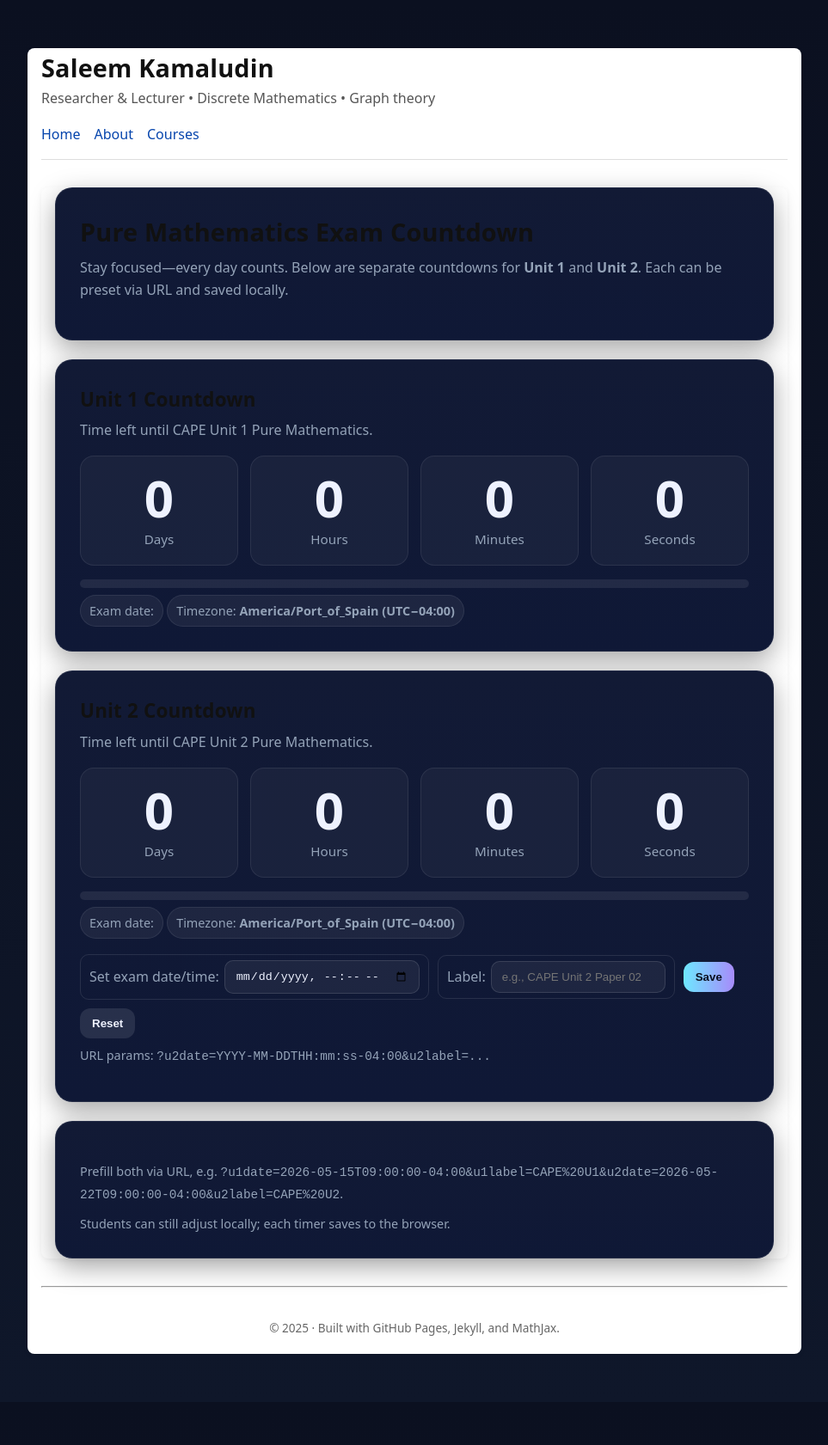
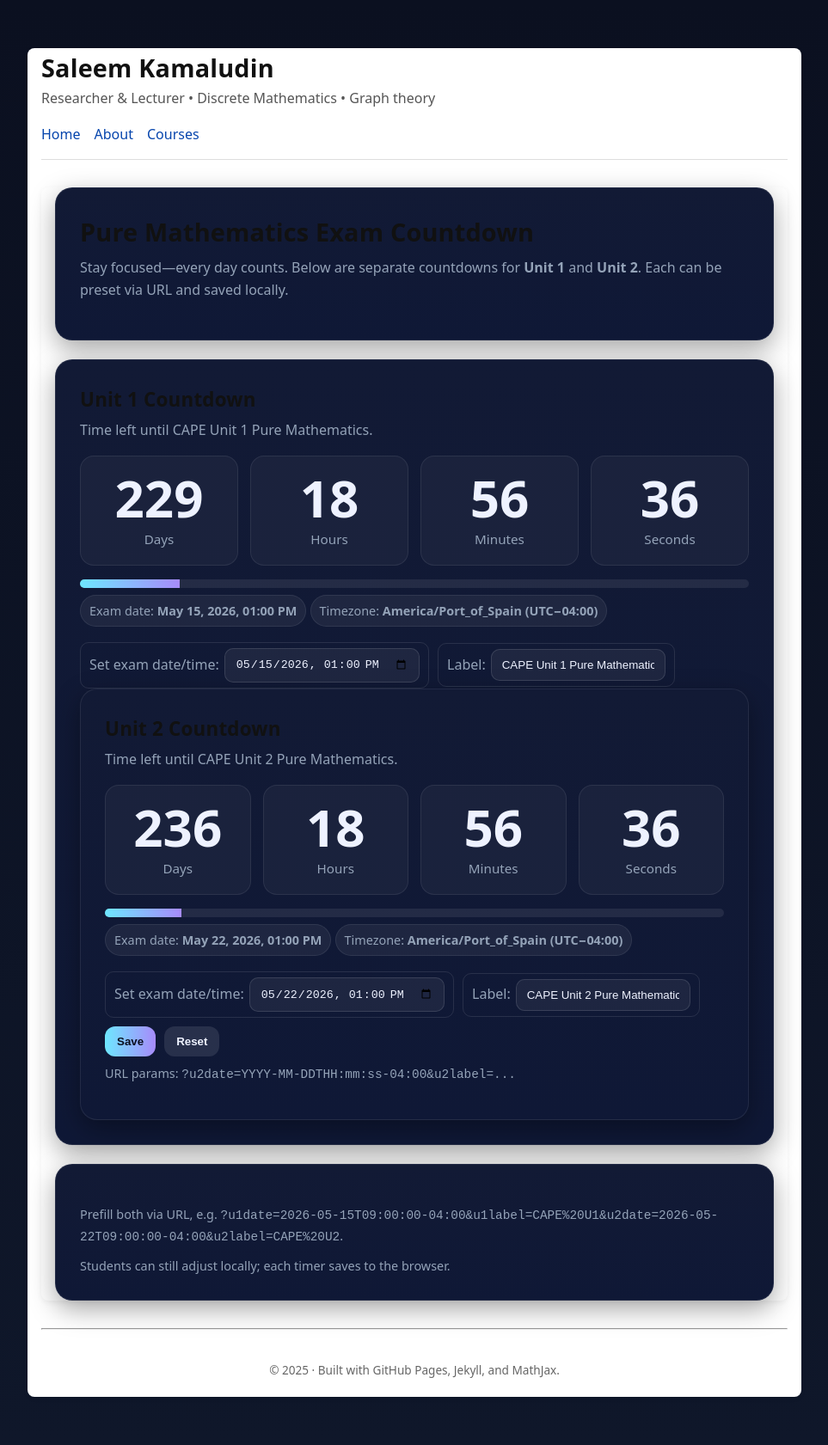
Before and after one commit to SaleemKamaludin/SaleemKamaludin.github.io, a Jekyll site: the page built from countdown/pure-math/index.html, in a window 1280 px wide. Shown: the whole page at 86% size, without its empty margins (158-1121 px from the left). Built offline with Jekyll 4.4.1, drawn with Linux system fonts in a browser that asks for light colours; before the commit the page ends 1631 px from its top, so only the background shows below that.

Commit message:
Update index.html

```diff
--- a/countdown/pure-math/index.html
+++ b/countdown/pure-math/index.html
@@ -64,16 +64,16 @@ title: Pure Mathematics Exam Countdown
             <span class="pill">Timezone: <strong>America/Port_of_Spain (UTC−04:00)</strong></span>
           </div>
         </div>
-       <!-- <div class="config">
+       <div class="config">
           <label class="kbd">Set exam date/time:
             <input class="exam-input" type="datetime-local" />
           </label>
           <label class="kbd">Label:
             <input class="label-input" type="text" placeholder="e.g., CAPE Unit 1 Paper 02" />
           </label>
-          <button class="save">Save</button>
+        <!--   <button class="save">Save</button>
           <button class="reset btn-ghost">Reset</button>
-        </div> -->
+        </div>
       <!--  <p class="note">URL params: <code>?u1date=YYYY-MM-DDTHH:mm:ss-04:00&u1label=...</code></p> -->
       </div>
 
```
